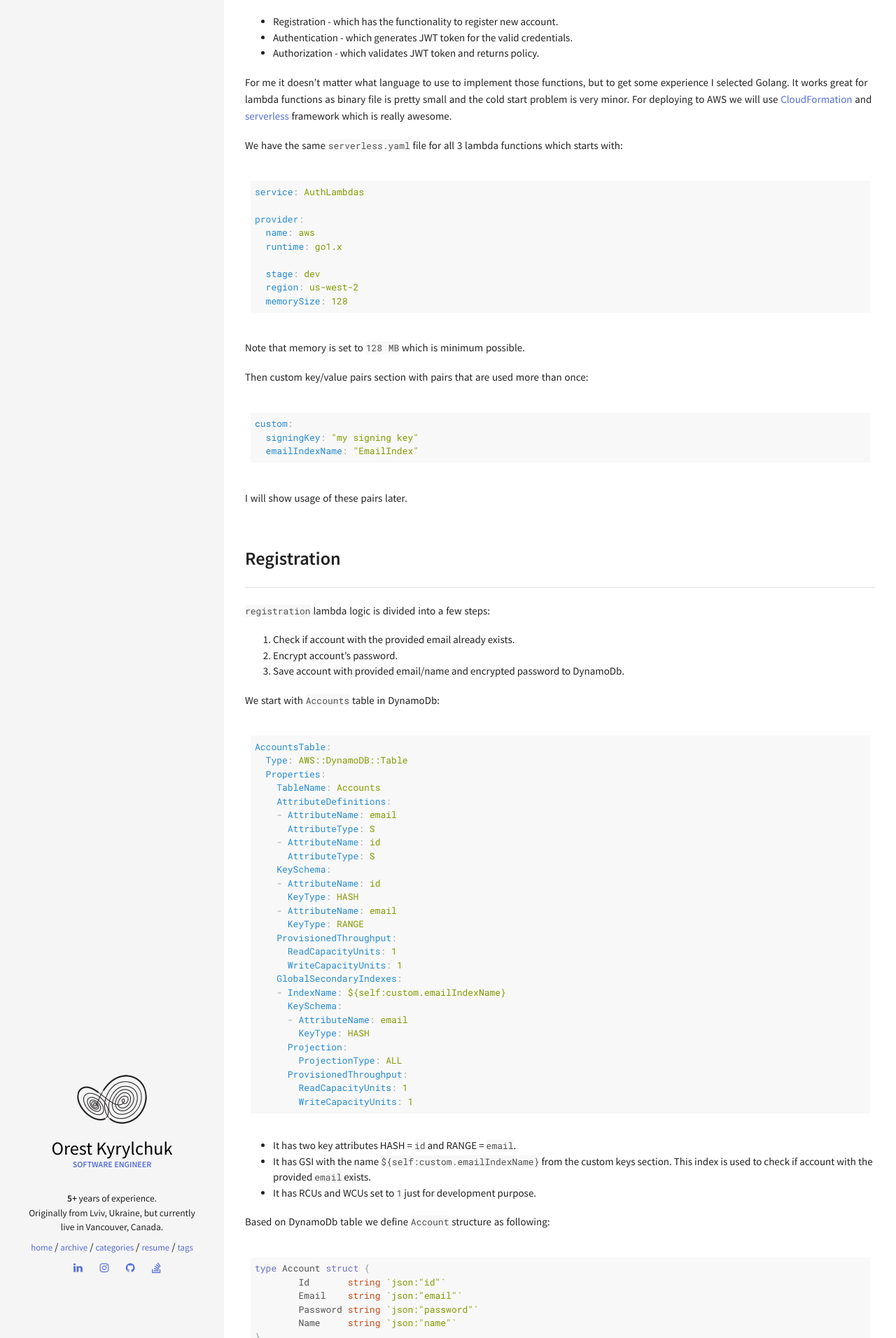
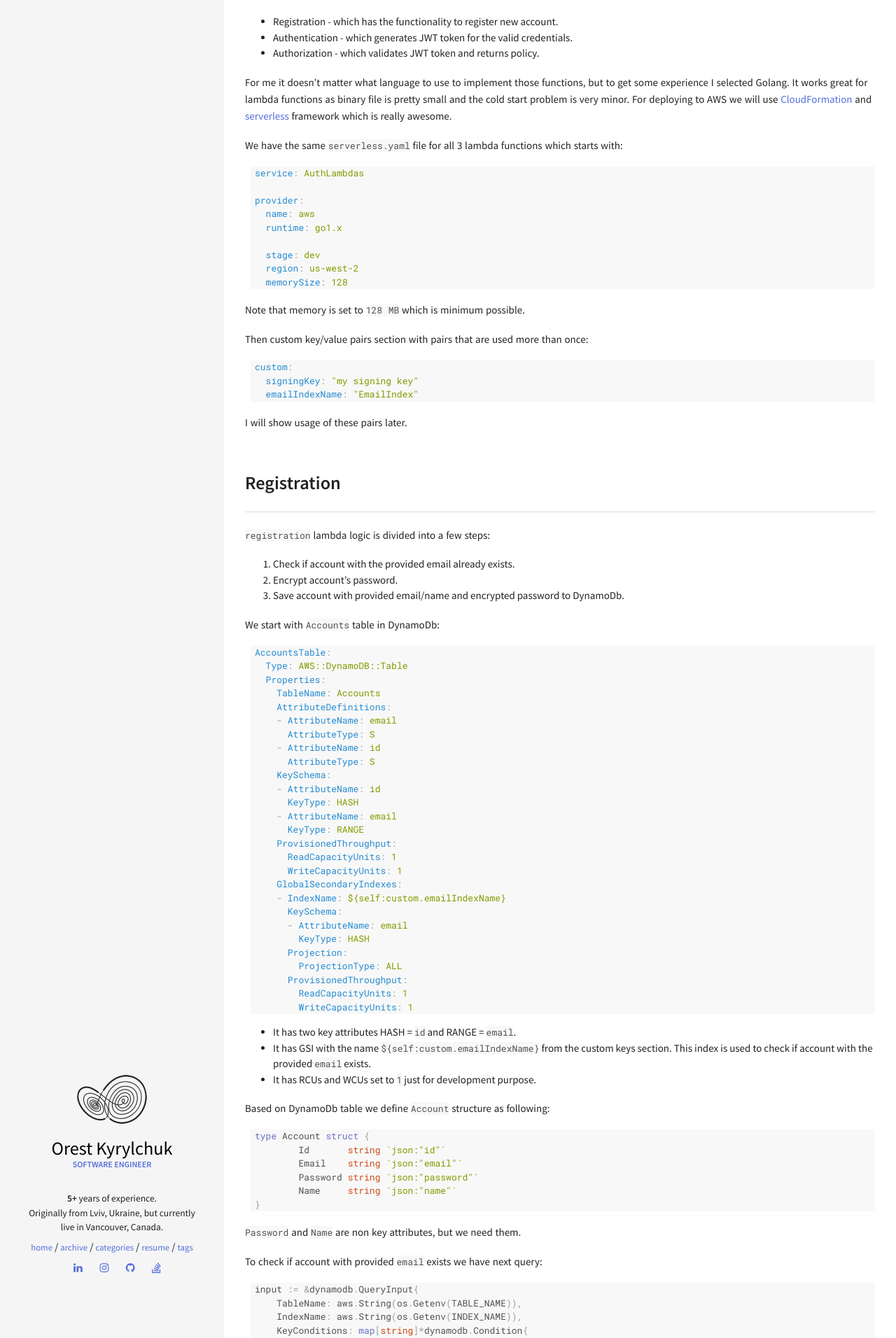
Before and after one commit to korest/korest.github.io, a Jekyll site: the page built from _posts/2018-10-21-serverless-in-action-part-1.md, in a window 1280 px wide. Shown: the part 788-2700 px from the top of the page at 70% size. Built offline with Jekyll 4.4.1, drawn with Linux system fonts in a browser that asks for light colours; comment, search, counter and statistics services are not loaded; some of the changed text lies outside the part shown.

Commit message:
Fixed padding for new styles

```diff
--- a/_sass/components/_new-syntax-highlighting.scss
+++ b/_sass/components/_new-syntax-highlighting.scss
@@ -5,11 +5,11 @@ pre, code {
   font-size: ($font-size-base - 2);
 }
 
-.highlight table td { padding: 1em; }
+.highlight table td { padding: 0; }
 .highlight table pre { margin: 0; }
 .highlight, .highlight .w {
   color: #586e75;
-  padding: 0.5em;
+  padding: 0 0 0 0.5em;
 }
 .highlight .err {
   color: #002b36;
```
